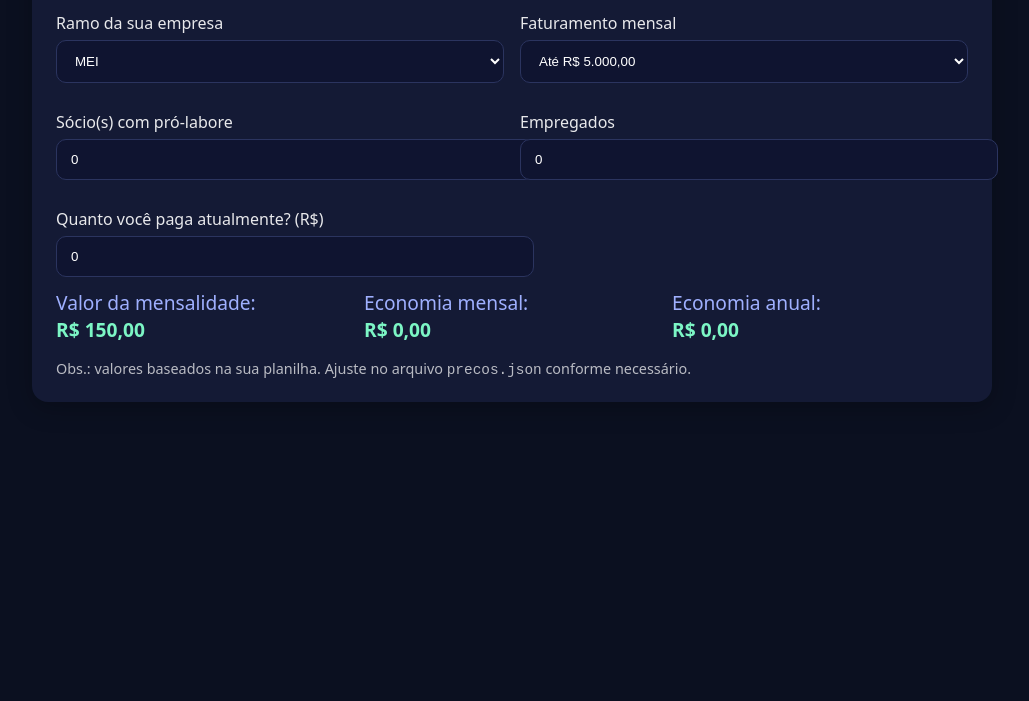
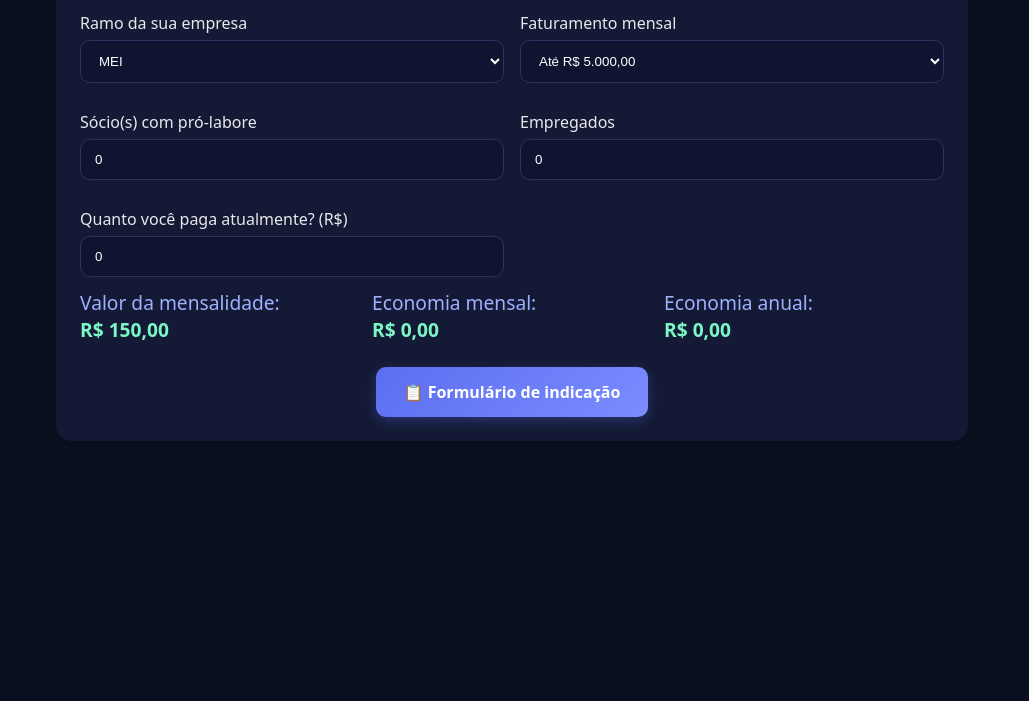
Before and after one commit to ViniciusReis2025/Calculadora-Fortress, a plain HTML site: page index.html in a window 1280 px wide. Shown: the part 99-800 px from the top of the page, without its empty margins (128-1157 px from the left). Drawn offline with Linux system fonts and the light colour scheme.

Commit message:
inscrição no formulário de indicação foi adiciona- da ao arquivo index.html. O botão estilizado direciona os usuários para o link do formulário quando clicado.

```diff
--- a/index.html
+++ b/index.html
@@ -5,14 +5,37 @@
 <meta name="viewport" content="width=device-width, initial-scale=1" />
 <title>Calculadora de Honorários</title>
 <style>
+  /* NOVO: garante cálculo correto de largura/altura com padding e borda */
+  *, *::before, *::after { box-sizing: border-box; }
+
   body { font-family: system-ui, -apple-system, Segoe UI, Roboto, sans-serif; margin: 0; background:#0b1020; color:#fff; }
   .container { max-width: 960px; margin: 0 auto; padding: 24px; }
   .card { background: #141a35; border-radius: 16px; padding: 24px; box-shadow: 0 6px 24px rgba(0,0,0,.25); }
   h1 { font-size: 1.6rem; margin: 0 0 16px; }
   label { display:block; margin: 12px 0 6px; opacity:.9 }
-  input, select { width: 100%; padding: 12px 14px; border-radius: 10px; border: 1px solid #2b345f; background: #0f1430; color: #fff; }
+
+  /* AJUSTE: inputs blocados + foco consistente + spinners removidos */
+  input, select {
+    width: 100%;
+    display: block;
+    padding: 12px 14px;
+    border-radius: 10px;
+    border: 1px solid #2b345f;
+    background: #0f1430;
+    color: #fff;
+  }
+  input:focus, select:focus { outline: none; border-color:#5b6ef0; box-shadow: 0 0 0 3px rgba(123,140,255,.2); }
+  input[type=number] { -moz-appearance: textfield; appearance: textfield; }
+  input[type=number]::-webkit-outer-spin-button,
+  input[type=number]::-webkit-inner-spin-button { -webkit-appearance: none; margin: 0; }
+
+  /* GRID */
   .row { display:grid; grid-template-columns: 1fr; gap: 16px; }
+  /* NOVO: evita overflow dos filhos em grids responsivas */
+  .row > div { min-width: 0; }
+
   @media(min-width: 720px) { .row { grid-template-columns: repeat(2, 1fr); } }
+
   .result { font-size: 1.2rem; margin-top: 12px; }
   .highlight { color:#7cf6c5; font-weight:700; }
   .muted { color:#9fb0ff; }
@@ -54,8 +77,11 @@
           <div><span class="muted">Economia anual:</span><br><span id="econ_a" class="highlight">R$ 0,00</span></div>
         </div>
       </div>
-
-      <div class="footer">Obs.: valores baseados na sua planilha. Ajuste no arquivo <code>precos.json</code> conforme necessário.</div>
+        <div style="margin-top: 24px; text-align: center;">
+          <a href="https://forms.office.com/r/KLGmanHVjc" target="_blank" style="display: inline-block; padding: 14px 28px; background: linear-gradient(135deg, #5b6ef0 0%, #7b8cff 100%); color: #fff; text-decoration: none; border-radius: 10px; font-weight: 600; transition: transform 0.2s, box-shadow 0.2s; box-shadow: 0 4px 12px rgba(91,110,240,0.3);">
+            📋 Formulário de indicação
+          </a>
+        </div>
     </div>
   </div>
   <script>
```
